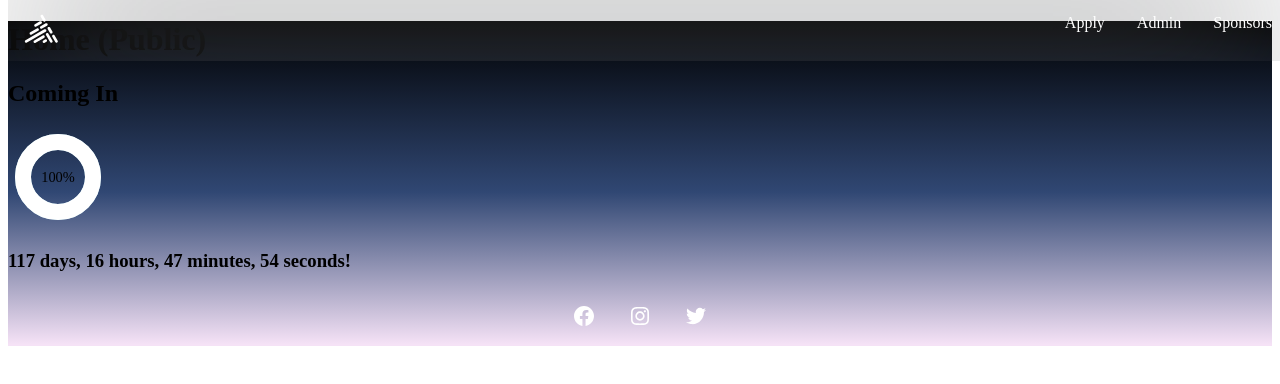
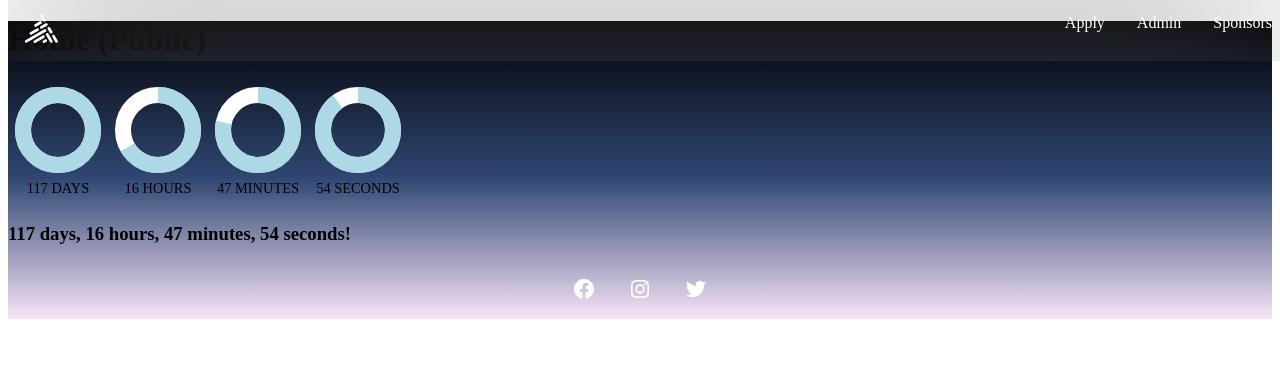
Before and after one commit to Bostonhacks/BostonHacks-2022, a React (Create React App) app: page / in a window 1280 px wide. Shown: the top 384 px of the page. Built offline with nearby package versions, Linux system fonts and the light colour scheme; no server answers.

Commit message:
rudimentary progress bars

```diff
--- a/src/components/common/Countdown.js
+++ b/src/components/common/Countdown.js
@@ -42,33 +42,27 @@ export default function Coundown() {
     const countdownStartDate = new Date('August 19, 2022 23:15:30');
 
     const deadline = new Date('November 12, 2022 10:20:00');
-    // let year = new Date().getFullYear();
-    // let deadline = new Date(`11/12/${year}`);   // Will always say the current year
-    // deadline.setHours(9, 20, 0);            // Set the deadline to 10:20am (idk why we have an off by one)
 
     var totalInterval = calculateTimeLeft(countdownStartDate, deadline);
-    var currentTimeLeft = calculateTimeLeft(Date.now(), deadline);
-
-    var progress = Math.round(( ( Date.now() - countdownStartDate ) / ( deadline - countdownStartDate ) ) * 100);
-
-    // var progress = calculatePercentagePassed(totalInterval, currentTimeLeft);
+    var currentTimeLeft = calculateTimeLeft(cTime, deadline);
 
 
 
-    var time = progress;
 
-    // var totalTime = calculateTimeLeft(countdownStartDate);
-    // var currentTimeLeft = calculateTimeLeft(Date.now());
-    // var time = +totalTime - +currentTimeLeft;
-    // console.log(time);
+
+
     return (
         // <div id="Countdown" style={{paddingTop:"70px"}}>
         //     <h2 style={{margin: "0"}}>{time.days} Days {time.hours}:{time.minutes}:{time.seconds}</h2>
         // </div>
         <div className="Circle">
-        <h2>Coming In</h2>
-        <Pie percentage={progress} colour="white" />
-        <h3>{currentTimeLeft.days} days, {currentTimeLeft.hours} hours, {currentTimeLeft.minutes} minutes, {currentTimeLeft.seconds} seconds!</h3>
-    </div>
+            <Pie percentage={currentTimeLeft.days / totalInterval.days * 100} label="DAYS" value={currentTimeLeft.days} colour="lightblue" />
+            <Pie percentage={currentTimeLeft.hours / 24 * 100} label="HOURS" value={currentTimeLeft.hours} colour="lightblue" />
+            <Pie percentage={currentTimeLeft.minutes / 60 * 100} label="MINUTES" value={currentTimeLeft.minutes} colour="lightblue" />
+            <Pie percentage={currentTimeLeft.seconds / 60 * 100} label="SECONDS" value={currentTimeLeft.seconds} colour="lightblue" />
+
+
+            <h3>{currentTimeLeft.days} days, {currentTimeLeft.hours} hours, {currentTimeLeft.minutes} minutes, {currentTimeLeft.seconds} seconds!</h3>
+        </div>
     );
 }
--- a/src/components/common/Pie.js
+++ b/src/components/common/Pie.js
@@ -26,30 +26,31 @@ const cleanPercentage = (percentage) => {
     );
   };
 
-  const Text = ({ percentage }) => {
+  const Text = ({ value, label }) => {
     return (
       <text
         x="50%"
-        y="50%"
+        y="90%"
         dominantBaseline="central"
         textAnchor="middle"
         color="white"
         fontSize={".9em"}
       >
-        {percentage.toFixed(0)}%
+        {value} {label}
       </text>
+
     );
   };
 
-  const Pie = ({ percentage, colour }) => {
-    const pct = cleanPercentage(100-percentage);
+  const Pie = ({ percentage, value, label, colour }) => {
+    const pct = cleanPercentage(percentage);
     return (
-      <svg width={100} height={100}>
+      <svg width={100} height={120}>
         <g transform={`rotate(-90 ${"50 100"})`}>
-          <Circle colour="lightblue" />
+          <Circle colour="white" />
           <Circle colour={colour} percentage={pct} />
         </g>
-        <Text percentage={pct} />
+        <Text value={value} label={label} />
       </svg>
     );
   };
```
